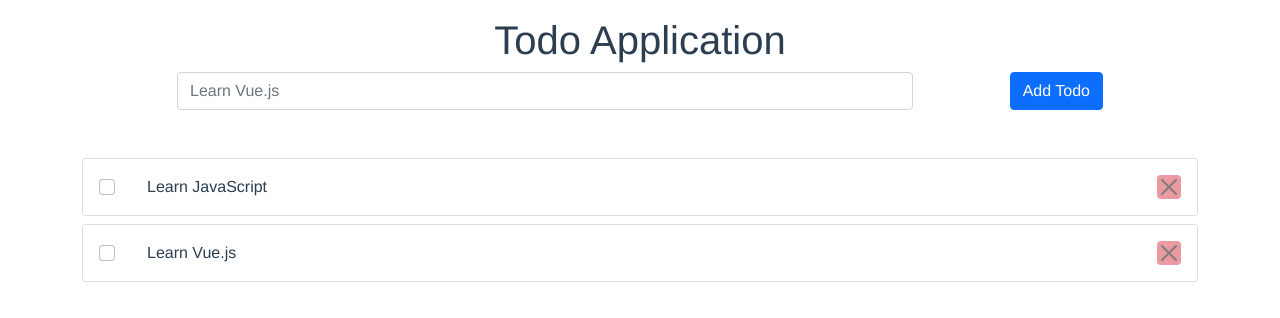
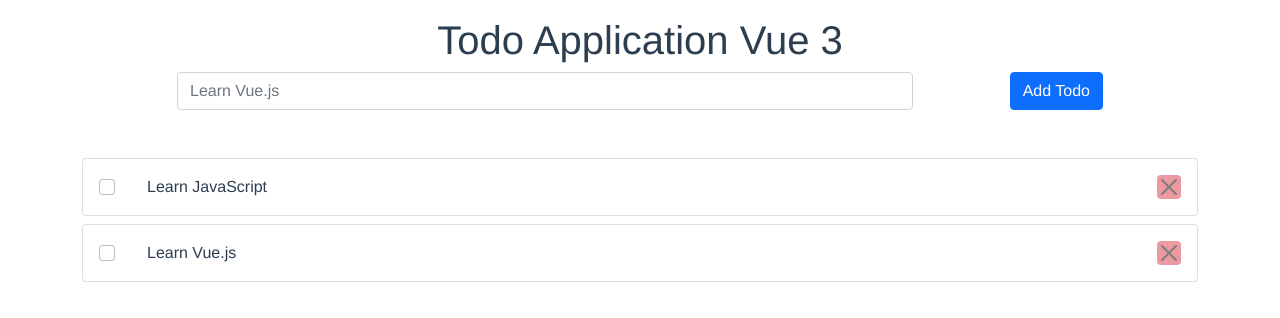
Before and after one commit to snzhr/todo-app, a Vue app: page / in a window 1280 px wide. Shown: the top 318 px of the page. Built offline with nearby package versions, Linux system fonts and the light colour scheme.

Commit message:
some fixes

```diff
--- a/src/App.vue
+++ b/src/App.vue
@@ -1,6 +1,6 @@
 <template>
   <div class="main container my-3">
-    <h1>Todo Application</h1>
+    <h1>Todo Application Vue 3</h1>
     <todo-form @addtodo="addTodo"></todo-form>
     <todo-list :todoItems="todos" @delete="removeItem"></todo-list>
   </div>
```
